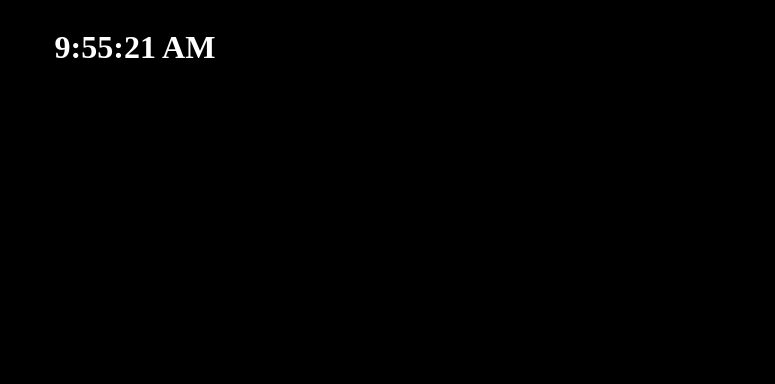
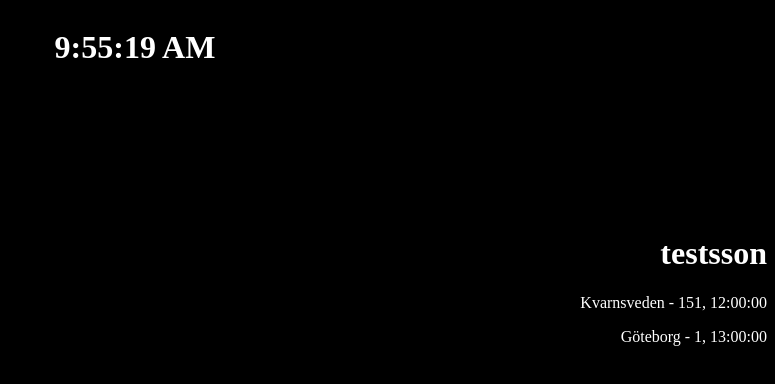
Before and after one commit to donkeystones/Magic_Mirror, a React (Vite) app: page / in a window 1280 px wide. Shown: the top 384 px of the page, without its empty margins (505-1280 px from the left). Built offline with nearby package versions, Linux system fonts and the light colour scheme; no server answers.

Commit message:
Busstop comp design as well as alignment between comp

```diff
--- a/src/App.css
+++ b/src/App.css
@@ -9,6 +9,7 @@
   height: 50vh;
   display:flex;
   align-items: center;
+  justify-content: space-between;
 }
 
 .bot {
--- a/src/App.tsx
+++ b/src/App.tsx
@@ -1,4 +1,5 @@
 import './App.css'
+import Busstops from './components/busstops'
 import Clock from './components/clock'
 import Weather from './components/weather'
 
@@ -10,6 +11,7 @@ function App() {
         <Clock />
         <div className="mid">
           <Weather />
+          <Busstops />
         </div>
         <div className="bot"></div>
       </div>
--- /dev/null
+++ b/src/components/busstops.css
@@ -0,0 +1,4 @@
+.busstops {
+    color:white;
+    text-align: right;
+}
--- /dev/null
+++ b/src/components/busstops.tsx
@@ -0,0 +1,28 @@
+import { useState } from "react";
+import BusstopTimeTable, { BusstopTimeTableProps } from "./busstoptimetable"
+import "./busstops.css";
+
+const Busstops = () => {
+    const [busstop, set_busstop] = useState<BusstopTimeTableProps>({
+        stop_name: "testsson",
+        busses_departing: [
+            {
+                departure_time: "12:00:00",
+                direction: "Kvarnsveden",
+                direction_flag: "1",
+                name: "151"
+            },
+            {
+                departure_time: "13:00:00",
+                direction: "Göteborg",
+                direction_flag: "2",
+                name: "1"
+            }
+        ]
+    });
+    return <div className="busstops">
+        <BusstopTimeTable {...busstop} />
+    </div>
+}
+
+export default Busstops;
--- /dev/null
+++ b/src/components/busstoptimetable.tsx
@@ -0,0 +1,22 @@
+export interface BusstopTimeTableProps {
+    stop_name: string;
+    busses_departing: Array<BusDeparting>;
+}
+
+export interface BusDeparting {
+    name: string;
+    direction: string;
+    direction_flag: string;
+    departure_time: string;
+}
+
+const BusstopTimeTable = (props: BusstopTimeTableProps) => {
+    return <div>
+        <h1>{props.stop_name}</h1>
+        {props.busses_departing.map(departing_bus => {
+            return <p>{departing_bus.direction} - {departing_bus.name}, {departing_bus.departure_time}</p>
+        })}
+    </div>
+}
+
+export default BusstopTimeTable;
```
